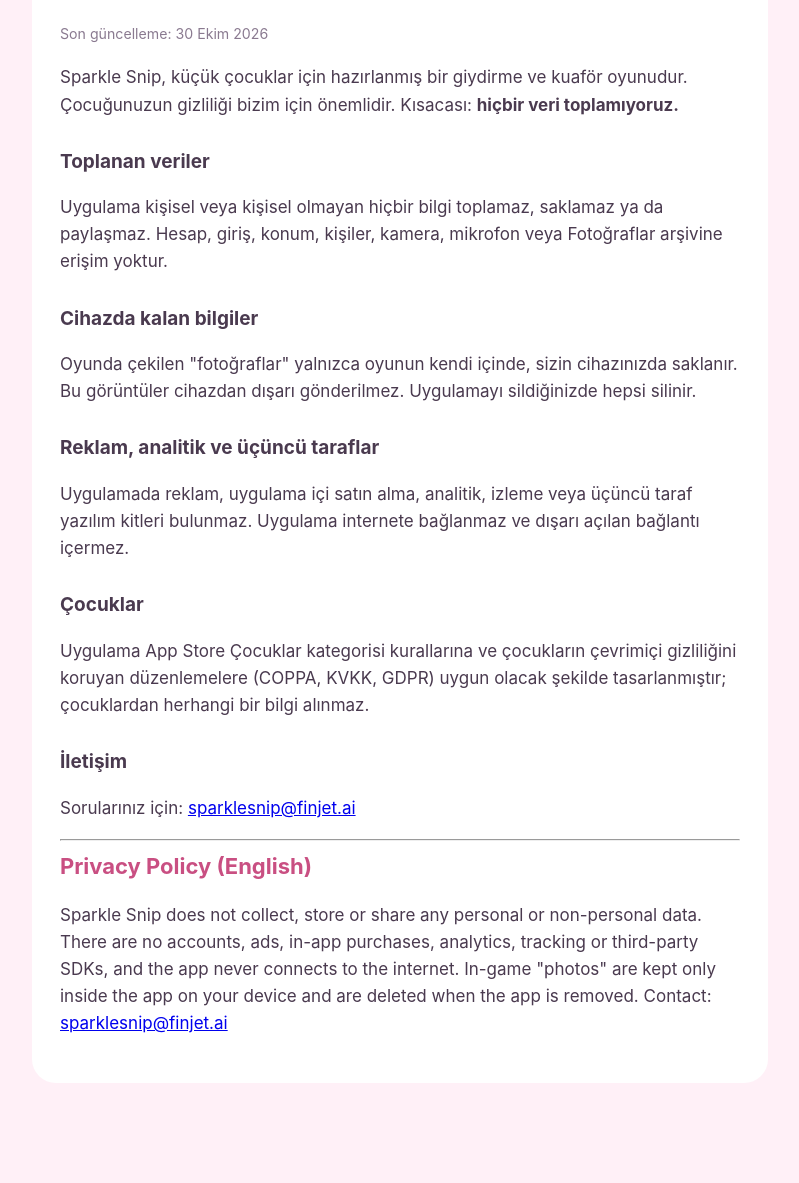
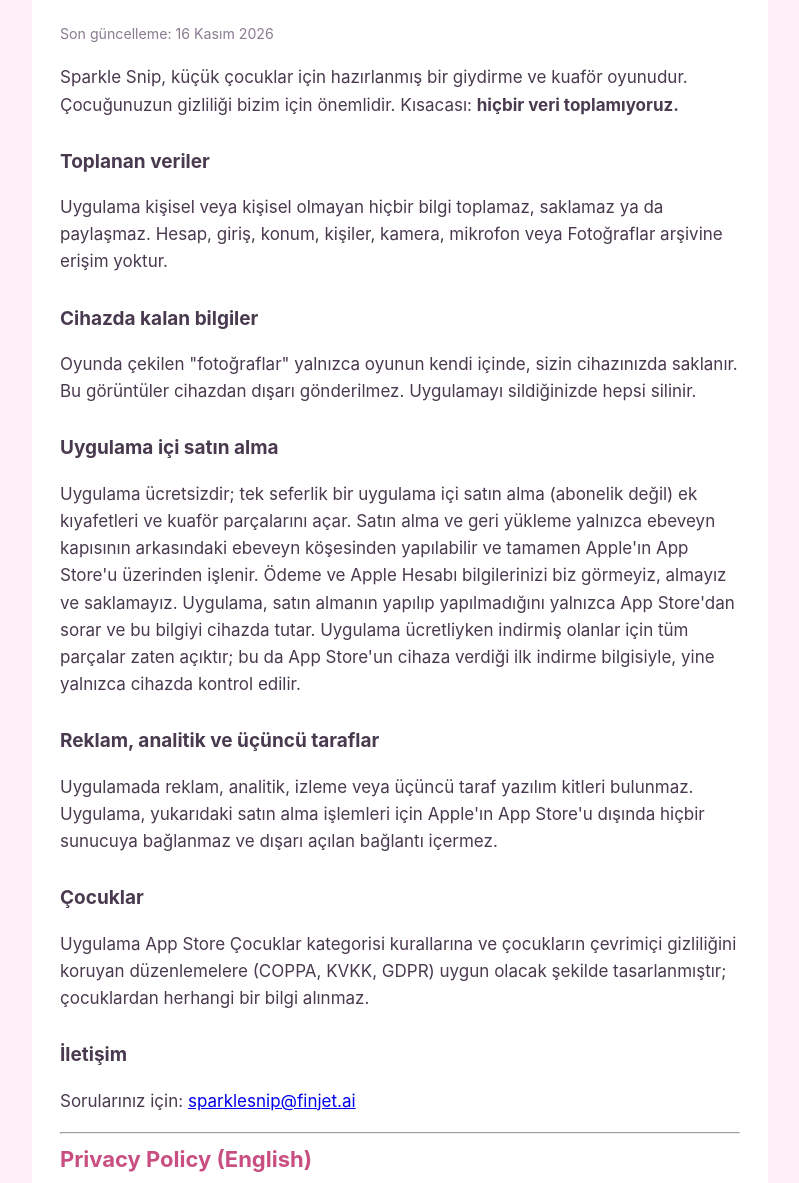
Before and after one commit to canokcelik/sparkle-snip-legal, a plain HTML site: page privacy.html in a window 1280 px wide. Shown: the part 117-1300 px from the top of the page, without its empty margins (240-1039 px from the left). Before the commit the page ends 1232 px from the top, so only its background shows below. Drawn offline with Linux system fonts and the light colour scheme.

Commit message:
Sparkle Snip gizlilik: uygulama içi satın alma bölümü
Uygulama ücretsiz + tek seferlik satın almaya geçiyor. Satın alma yalnızca ebeveyn
kapısının arkasında, Apple App Store üzerinden; ödeme bilgisi alınmaz.

Co-Authored-By: Claude Opus 5.5 <noreply@anthropic.com>

```diff
--- a/privacy.html
+++ b/privacy.html
@@ -15,7 +15,7 @@
 <body>
 <main>
   <h1>Sparkle Snip: Gizlilik Politikası</h1>
-  <small>Son güncelleme: 30 Ekim 2026</small>
+  <small>Son güncelleme: 16 Kasım 2026</small>
 
   <p>Sparkle Snip, küçük çocuklar için hazırlanmış bir giydirme ve kuaför oyunudur. Çocuğunuzun gizliliği bizim için önemlidir. Kısacası: <strong>hiçbir veri toplamıyoruz.</strong></p>
 
@@ -25,8 +25,10 @@
   <h2>Cihazda kalan bilgiler</h2>
   <p>Oyunda çekilen "fotoğraflar" yalnızca oyunun kendi içinde, sizin cihazınızda saklanır. Bu görüntüler cihazdan dışarı gönderilmez. Uygulamayı sildiğinizde hepsi silinir.</p>
 
+  <h2>Uygulama içi satın alma</h2>
+  <p>Uygulama ücretsizdir; tek seferlik bir uygulama içi satın alma (abonelik değil) ek kıyafetleri ve kuaför parçalarını açar. Satın alma ve geri yükleme yalnızca ebeveyn kapısının arkasındaki ebeveyn köşesinden yapılabilir ve tamamen Apple'ın App Store'u üzerinden işlenir. Ödeme ve Apple Hesabı bilgilerinizi biz görmeyiz, almayız ve saklamayız. Uygulama, satın almanın yapılıp yapılmadığını yalnızca App Store'dan sorar ve bu bilgiyi cihazda tutar. Uygulama ücretliyken indirmiş olanlar için tüm parçalar zaten açıktır; bu da App Store'un cihaza verdiği ilk indirme bilgisiyle, yine yalnızca cihazda kontrol edilir.</p>
   <h2>Reklam, analitik ve üçüncü taraflar</h2>
-  <p>Uygulamada reklam, uygulama içi satın alma, analitik, izleme veya üçüncü taraf yazılım kitleri bulunmaz. Uygulama internete bağlanmaz ve dışarı açılan bağlantı içermez.</p>
+  <p>Uygulamada reklam, analitik, izleme veya üçüncü taraf yazılım kitleri bulunmaz. Uygulama, yukarıdaki satın alma işlemleri için Apple'ın App Store'u dışında hiçbir sunucuya bağlanmaz ve dışarı açılan bağlantı içermez.</p>
 
   <h2>Çocuklar</h2>
   <p>Uygulama App Store Çocuklar kategorisi kurallarına ve çocukların çevrimiçi gizliliğini koruyan düzenlemelere (COPPA, KVKK, GDPR) uygun olacak şekilde tasarlanmıştır; çocuklardan herhangi bir bilgi alınmaz.</p>
@@ -36,7 +38,7 @@
 
   <hr>
   <h1 lang="en" style="font-size:22px">Privacy Policy (English)</h1>
-  <p lang="en">Sparkle Snip does not collect, store or share any personal or non-personal data. There are no accounts, ads, in-app purchases, analytics, tracking or third-party SDKs, and the app never connects to the internet. In-game "photos" are kept only inside the app on your device and are deleted when the app is removed. Contact: <a href="mailto:sparklesnip@finjet.ai">sparklesnip@finjet.ai</a></p>
+  <p lang="en">Sparkle Snip does not collect, store or share any personal or non-personal data. There are no accounts, ads, analytics, tracking or third-party SDKs. The app is free; one optional one-time in-app purchase (not a subscription) unlocks extra clothes and salon items. It can only be bought or restored from the parents' corner behind a parental gate and is processed entirely by Apple's App Store: we never see, receive or store any payment or Apple Account information. The app only asks the App Store whether the purchase was made (and whether the app was first downloaded while it was paid, in which case everything is already unlocked) and keeps that answer on the device. Apart from this, the app does not connect to any server. In-game "photos" are kept only inside the app on your device and are deleted when the app is removed. Contact: <a href="mailto:sparklesnip@finjet.ai">sparklesnip@finjet.ai</a></p>
 </main>
 </body>
 </html>
```
Also changed, not shown: privacy/index.html (+5 -3 lines).
